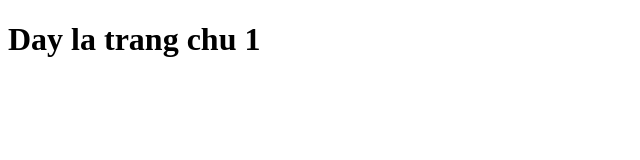
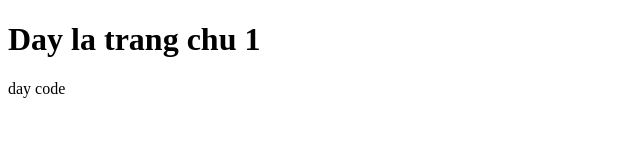
Before and after one commit to nqthang05/testFirst, a plain HTML site: page index.html in a window 1280 px wide. Shown: the full height of the page, 0-640 px from the left. Drawn offline with Linux system fonts and the light colour scheme.

Commit message:
update index

```diff
--- a/index.html
+++ b/index.html
@@ -7,5 +7,6 @@
 </head>
 <body>
     <h1>Day la trang chu 1</h1>
+    <p>day code</p>
 </body>
 </html>
```
